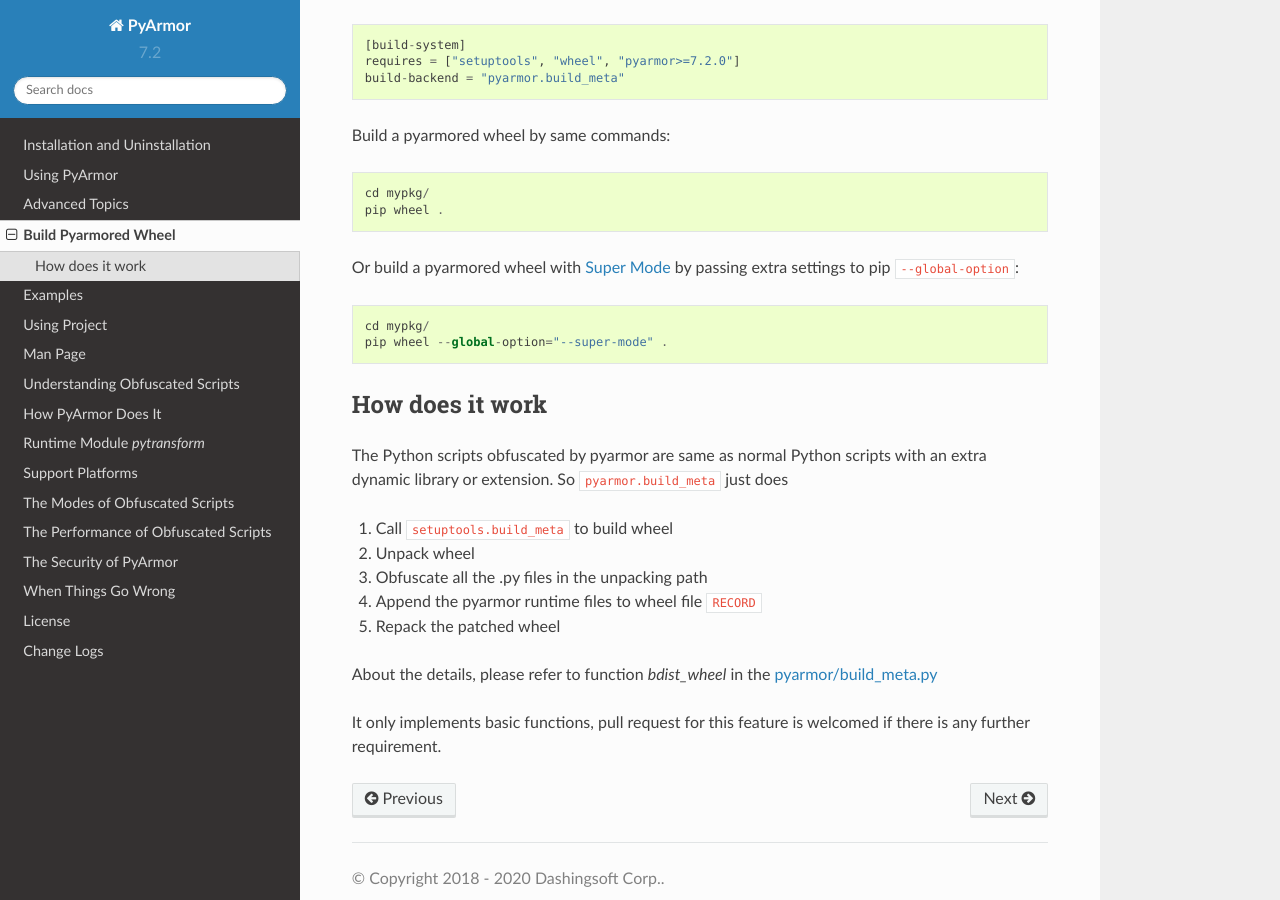
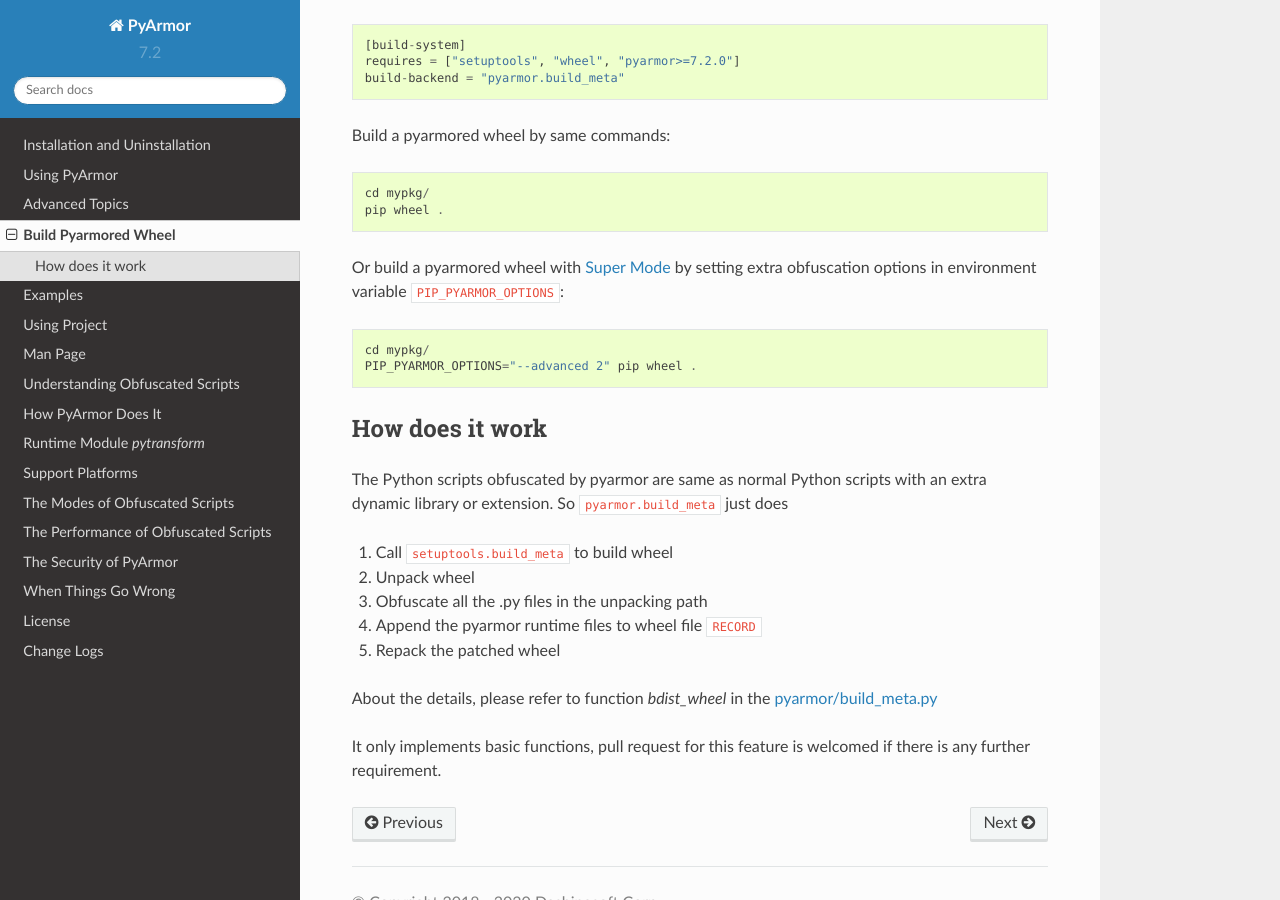
Before and after one commit to dashingsoft/pyarmor, a Sphinx documentation site: the page built from docs/build-wheel.rst, in a window 1280 px wide and 900 px high, scrolled down 857 px. Built offline with Sphinx 7.4.7 and the Read the Docs theme 2.0.0, drawn with Linux system fonts in a browser that asks for light colours.

Commit message:
Build wheel name issue

```diff
--- a/docs/build-wheel.rst
+++ b/docs/build-wheel.rst
@@ -45,11 +45,11 @@
     cd mypkg/
     pip wheel .
 
-Or build a pyarmored wheel with :ref:`Super Mode` by passing extra settings to
-pip ``--global-option``::
+Or build a pyarmored wheel with :ref:`Super Mode` by setting extra obfuscation
+options in environment variable ``PIP_PYARMOR_OPTIONS``::
 
     cd mypkg/
-    pip wheel --global-option="--super-mode" .
+    PIP_PYARMOR_OPTIONS="--advanced 2" pip wheel .
 
 How does it work
 ----------------
@@ -65,7 +65,7 @@
 
 About the details, please refer to function `bdist_wheel` in the
 `pyarmor/build_meta.py
-<https://github.com/dashingsoft/pyarmor/blob/master/src/build_meta.py#L83>`_
+<https://github.com/dashingsoft/pyarmor/blob/master/src/build_meta.py#L86>`_
 
 It only implements basic functions, pull request for this feature is welcomed
 if there is any further requirement.
```
Also changed, not shown: 1 other file.
